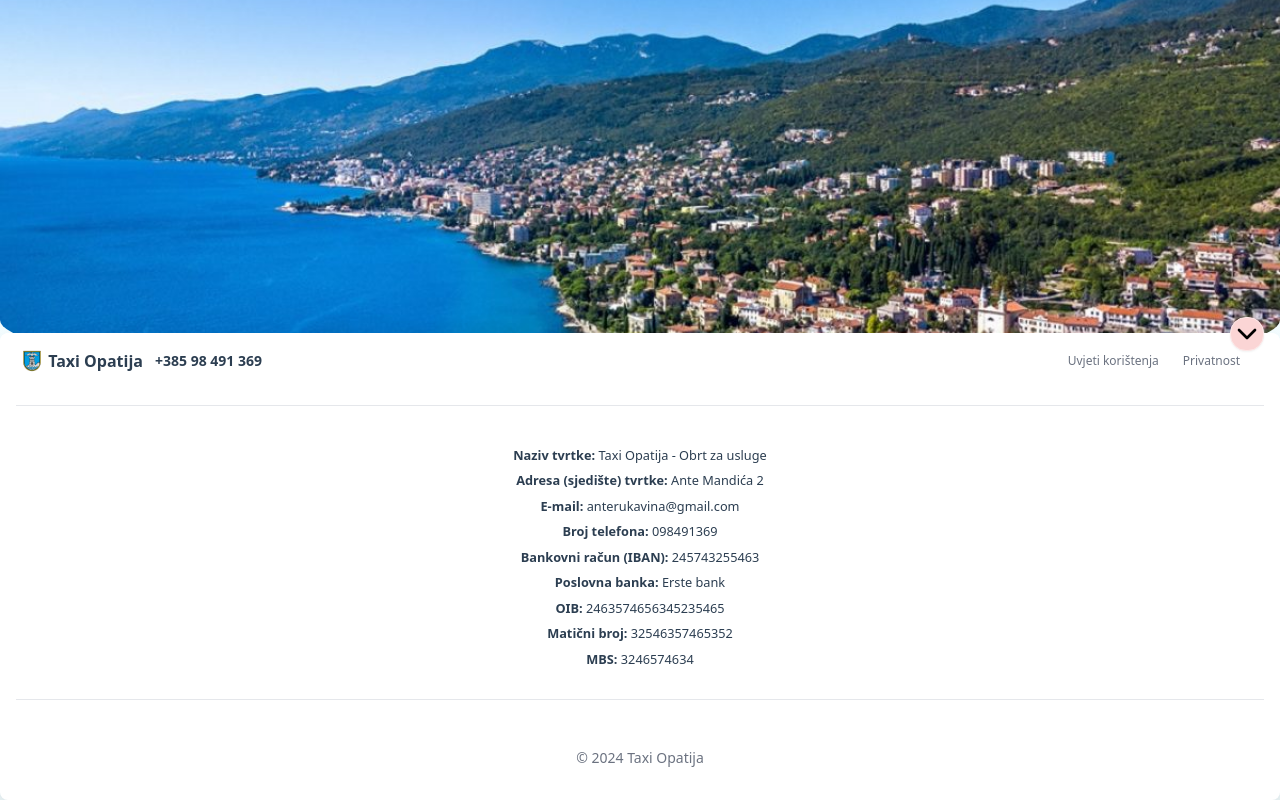
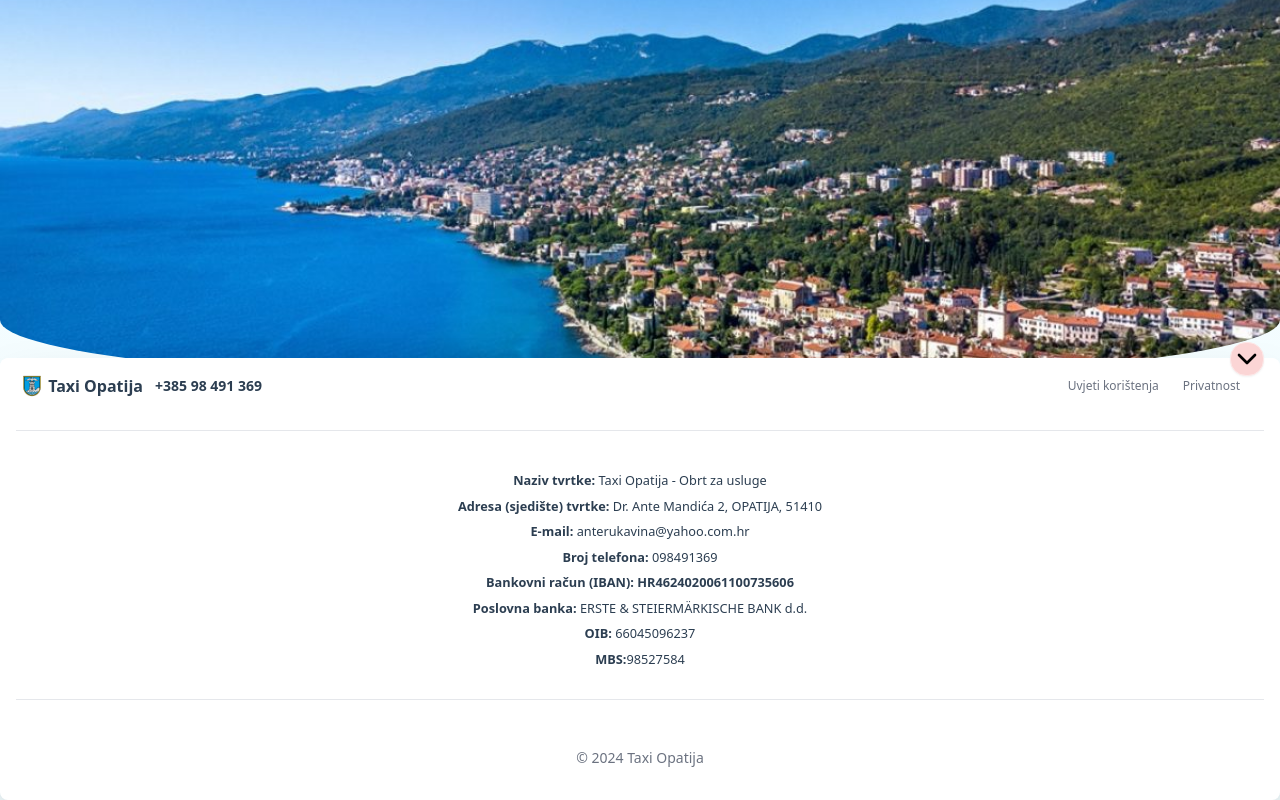
Before and after one commit to RudolfRukavina/Taxi-Opatija, a Vue app: page / in a window 1280 px wide. Both pictures are taken after a click on the element 1260 px from the left and 772 px from the top of the page. Built offline with nearby package versions, Linux system fonts and the light colour scheme.

Commit message:
Taxi Opatija V1.07

```diff
--- a/src/views/HomeView.vue
+++ b/src/views/HomeView.vue
@@ -98,16 +98,17 @@
         <sub>
           <span class="font-bold">Naziv tvrtke:</span>
           Taxi Opatija - Obrt za usluge <br />
-          <span class="font-bold"> Adresa (sjedište) tvrtke:</span> Ante Mandića
-          2 <br />
-          <span class="font-bold">E-mail:</span> anterukavina@gmail.com <br />
+          <span class="font-bold"> Adresa (sjedište) tvrtke:</span> Dr. Ante Mandića
+          2, OPATIJA, 51410 <br />
+          <span class="font-bold">E-mail:</span> anterukavina@yahoo.com.hr <br />
           <span class="font-bold">Broj telefona:</span> 098491369 <br />
-          <span class="font-bold">Bankovni račun (IBAN):</span> 245743255463
+          <span class="font-bold">Bankovni račun (IBAN): HR4624020061100735606
+          </span>
           <br />
-          <span class="font-bold">Poslovna banka:</span> Erste bank <br />
-          <span class="font-bold">OIB:</span> 2463574656345235465 <br />
-          <span class="font-bold">Matični broj:</span> 32546357465352 <br />
-          <span class="font-bold">MBS:</span> 3246574634</sub>
+          <span class="font-bold">Poslovna banka:</span> ERSTE & STEIERMÄRKISCHE BANK d.d.<br />
+          <span class="font-bold">OIB:</span> 66045096237 <br />
+          <!-- <span class="font-bold">Matični broj:</span> 32546357465352 <br /> -->
+          <span class="font-bold">MBS:</span>98527584</sub>
       </p>
       <hr v-show="showLegal" class="border-gray-200 sm:mx-auto dark:border-gray-700 lg:my-8" />
       <span v-show="showLegal" class="block py-4 text-sm text-gray-500 sm:text-center dark:text-gray-400 relative">© 2024
```
